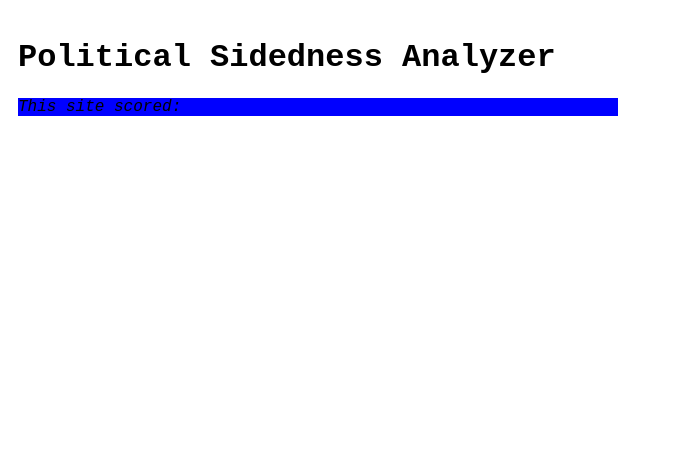
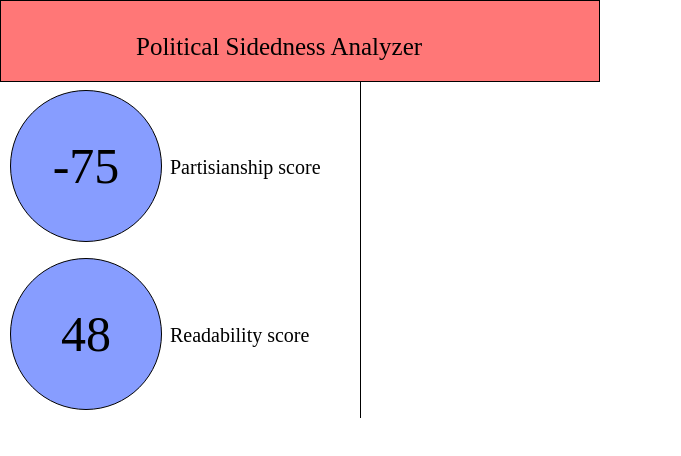
Before and after one commit to jack-barbey/cs-122-project, a browser extension: page src/browser_action/browser_action.html in a window 1280 px wide. Shown: the whole page, without its empty margins (0-681 px from the left). Drawn offline with Linux system fonts and the light colour scheme.

Commit message:
Popup first steps

```diff
--- a/css/broswer_action.css
+++ /dev/null
@@ -1,11 +0,0 @@
-p {
-  background-color: blue;
-  font-style: italic;
-}
-
-#mainPopup {
-  padding: 10px;
-  height: 400px;
-  width: 600px;
-  font-family: "Courier New", Courier, monospace
-}
--- /dev/null
+++ b/css/browser_action.css
@@ -0,0 +1,62 @@
+body {
+  margin:0px !important;
+
+}
+
+
+#mainPopup {
+    height: 400px;
+    width: 600px;
+    font-family: "American Typewriter"
+}
+
+#top {
+    height: 80px;
+    border: 1px solid black;
+    text-align: center;
+    background-color: rgb(255,119,119);
+    font-weight: 300;
+}
+
+li {
+    display: flex;
+    line-height: 9px;
+    font-size: 25px;
+    text-align: center;
+    padding-left: 95px;
+    font-weight: 300;
+}
+
+#report {
+  float: left;
+  padding: 8px 0px 0px 10px;
+  height: 160px;
+  width: 350px;
+  text-align: center;
+  font-size: 20px;
+  position: relative;
+  border-right: 1px solid black;
+
+}
+
+.score {
+  margin-left: 160px;
+  line-height: 115px;
+  position: absolute;
+
+}
+
+#circle {
+    float: left;
+    width: 150px;
+    height: 150px;
+    -webkit-border-radius: 75px;
+    -moz-border-radius: 75px;
+    border-radius: 575px;
+    background: #879DFF;
+    line-height: 150px;
+    text-align: center;
+    font-size: 50px;
+    font-weight: 300;
+    border: 1px solid black;
+}
--- a/src/browser_action/browser_action.css
+++ /dev/null
@@ -1,11 +0,0 @@
-p {
-  background-color: blue;
-  font-style: italic;
-}
-
-#mainPopup {
-  padding: 10px;
-  height: 400px;
-  width: 600px;
-  font-family: "Courier New", Courier, monospace
-}
--- a/src/browser_action/browser_action.html
+++ b/src/browser_action/browser_action.html
@@ -1,15 +1,28 @@
 <!doctype html>
 <html>
 
-<link rel="stylesheet" type = "text/css" href = "browser_action.css">
+<link rel="stylesheet" type = "text/css" href = "../../css/browser_action.css">
 
 
 
 <div id="mainPopup">
 
-	<h1>Political Sidedness Analyzer</h1>
-	<section>
-		<p class="score">This site scored:</p>
+	<section id="top">
+		<ul>
+    	<li>
+        <p>Political Sidedness Analyzer</p>
+    	</li>
+		</ul>
+	</section>
+
+	<section id="report">
+		<p class="score">Partisianship score</p>
+		<section id="circle">-75</section>
+	</section>
+
+	<section id="report">
+		<p class="score">Readability score</p>
+		<section id="circle">48</section>
 	</section>
 
 </div>
```
Also changed, not shown: 1 other file.
